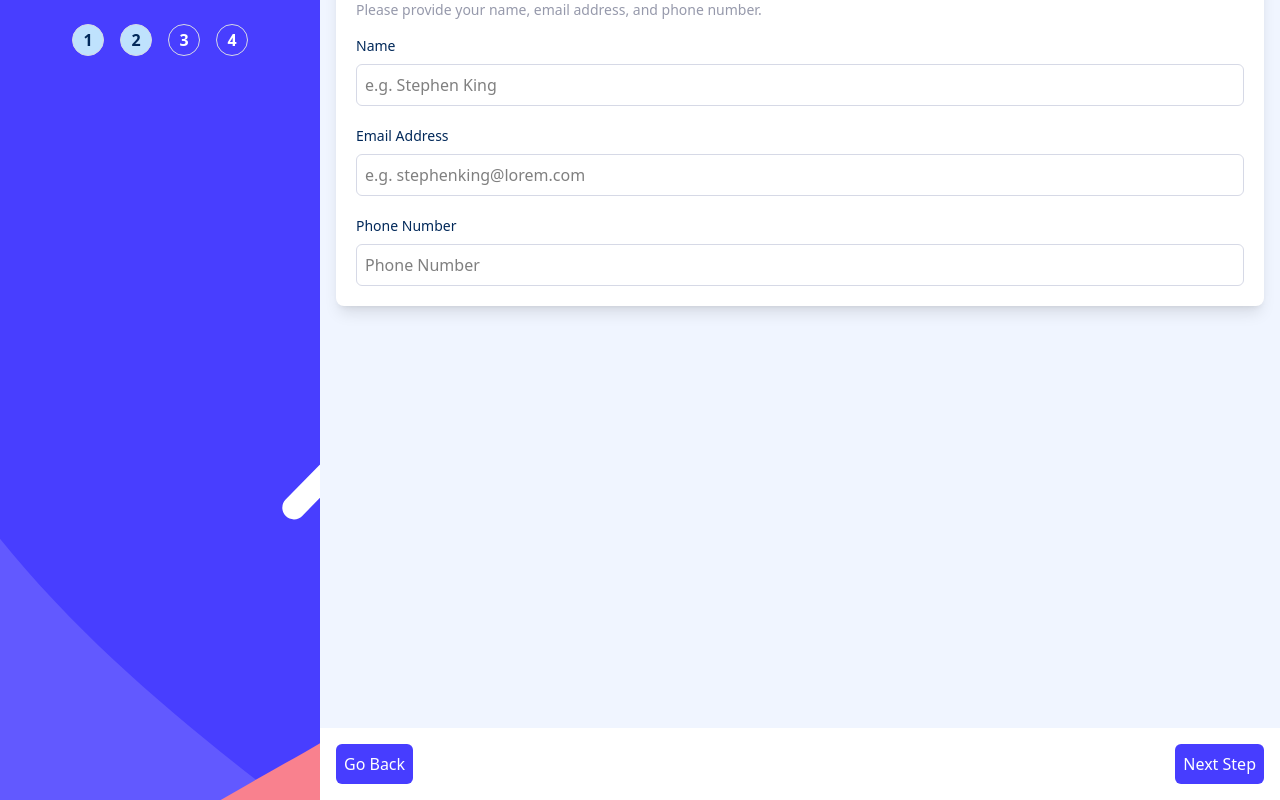
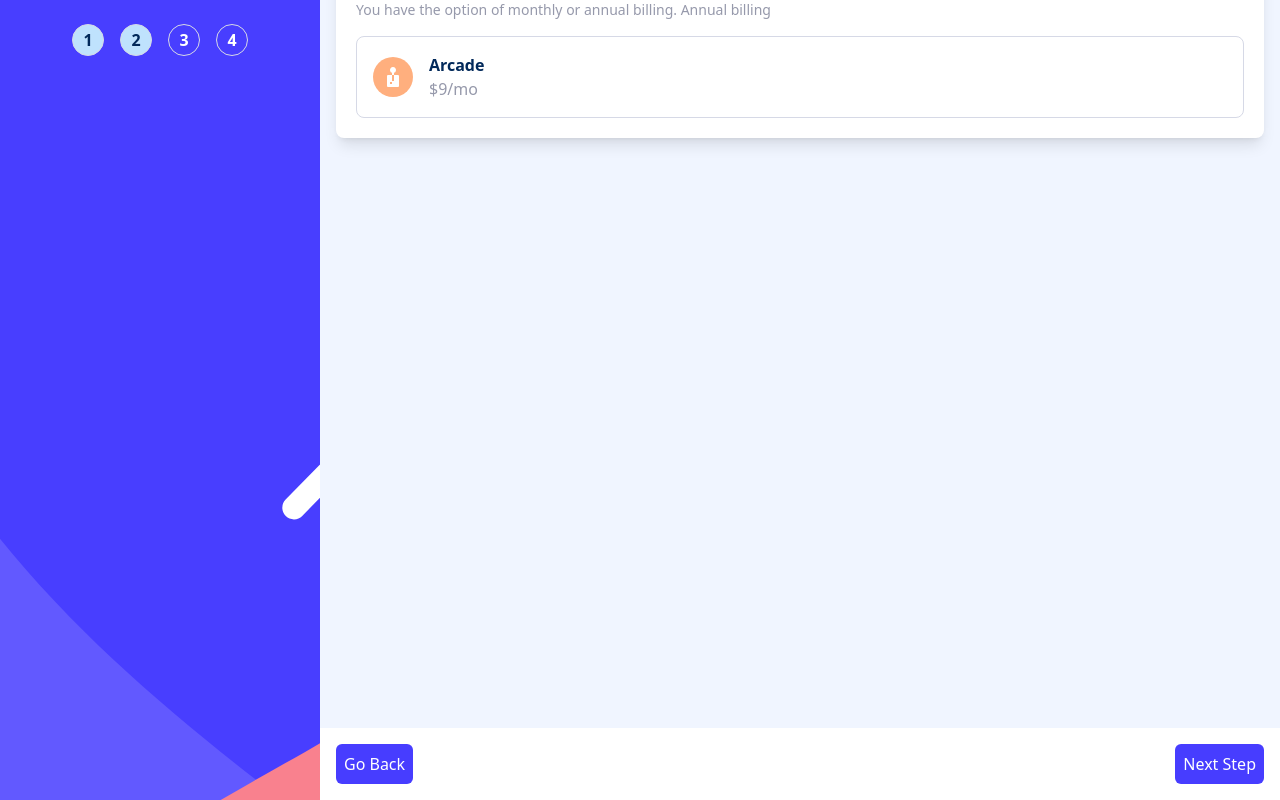
Before and after one commit to Biolater/Multi-Step-Form, a React (Vite) app: page / in a window 1280 px wide. Both pictures are taken after a click on the button "Next Step". Built offline with nearby package versions, Linux system fonts and the light colour scheme.

Commit message:
feat: implement multi-step form with context and steps for user input

```diff
--- /dev/null
+++ b/src/components/MultiStepForm/FormContext.tsx
@@ -0,0 +1,108 @@
+import { createContext, useContext, useState } from "react";
+
+interface FormContextType {
+  currentStep: number;
+  setCurrentStep: (step: number) => void;
+  name: string;
+  handleSetName: (name: string) => void;
+  email: string;
+  handleSetEmail: (email: string) => void;
+  phoneNumber: string;
+  handleSetPhoneNumber: (phoneNumber: string) => void;
+  plan: "Arcade" | "Advanced" | "Pro";
+  handleSetPlan: (plan: "Arcade" | "Advanced" | "Pro") => void;
+  billingPeriod: "monthly" | "yearly";
+  handleSetBillingPeriod: (period: "monthly" | "yearly") => void;
+  addons: {
+    onlineService: boolean;
+    largerStorage: boolean;
+    customizableProfile: boolean;
+
+    total: number;
+  };
+  handleSetAddons: (addons: {
+    onlineService: boolean;
+    largerStorage: boolean;
+    customizableProfile: boolean;
+    total: number;
+  }) => void;
+}
+
+const FormContext = createContext<FormContextType | null>(null);
+
+export const FormProvider = ({ children }: { children: React.ReactNode }) => {
+  const [currentStep, setCurrentStep] = useState(1);
+  const [name, setName] = useState("");
+  const [email, setEmail] = useState("");
+  const [phoneNumber, setPhoneNumber] = useState("");
+  const [plan, setPlan] = useState<"Arcade" | "Advanced" | "Pro">("Arcade");
+  const [billingPeriod, setBillingPeriod] = useState<"monthly" | "yearly">(
+    "monthly"
+  );
+  const [addons, setAddons] = useState({
+    onlineService: false,
+    largerStorage: false,
+    customizableProfile: false,
+    total: 0,
+  });
+
+  const handleSetPlan = (plan: "Arcade" | "Advanced" | "Pro") => {
+    setPlan(plan);
+  };
+
+  const handleSetBillingPeriod = (period: "monthly" | "yearly") => {
+    setBillingPeriod(period);
+  };
+
+  const handleSetName = (name: string) => {
+    setName(name);
+  };
+
+  const handleSetEmail = (email: string) => {
+    setEmail(email);
+  };
+
+  const handleSetPhoneNumber = (phoneNumber: string) => {
+    setPhoneNumber(phoneNumber);
+  };
+
+  const handleSetAddons = (addons: {
+    onlineService: boolean;
+    largerStorage: boolean;
+    customizableProfile: boolean;
+    total: number;
+  }) => {
+    setAddons(addons);
+  };
+
+  return (
+    <FormContext.Provider
+      value={{
+        currentStep,
+        setCurrentStep,
+        name,
+        handleSetName,
+        email,
+        handleSetEmail,
+        phoneNumber,
+        handleSetPhoneNumber,
+        plan,
+        handleSetPlan,
+        billingPeriod,
+        handleSetBillingPeriod,
+        addons,
+        handleSetAddons,
+      }}
+    >
+      {children}
+    </FormContext.Provider>
+  );
+};
+
+export const useFormContext = () => {
+  const context = useContext(FormContext);
+  if (!context) {
+    throw new Error("useFormContext must be used within a FormProvider");
+  }
+  return context;
+};
--- a/src/components/MultiStepForm/MultiStepFormContent.tsx
+++ b/src/components/MultiStepForm/MultiStepFormContent.tsx
@@ -1,3 +1,6 @@
+import Step1 from "./Steps/Step1";
+import Step2 from "./Steps/Step2";
+
 interface MultiStepFormContentProps {
   currentStep: number;
   handleGoBack: () => void;
@@ -13,64 +16,8 @@
   const showNextButton = currentStep < 4;
   return (
     <div className="flex flex-col basis-3/4">
-      <div className="p-4 flex-1 relative">
-        <div className="shadow-lg -mt-18 p-5 bg-white rounded-lg flex flex-col gap-4">
-          <div className="flex flex-col gap-2">
-            <h3 className="text-xl font-bold text-primary-marine-blue">
-              Personal info
-            </h3>
-            <p className="text-neutral-cool-gray text-sm">
-              Please provide your name, email address, and phone number.
-            </p>
-          </div>
-          <form action="">
-            <div className="flex flex-col gap-5">
-              <div className="flex flex-col gap-2">
-                <label
-                  className="text-sm text-primary-marine-blue"
-                  htmlFor="name"
-                >
-                  Name
-                </label>
-                <input
-                  className="border border-neutral-light-gray rounded-md p-2 focus:outline-none focus:ring-2 focus:ring-primary-purplish-blue transition-all duration-300"
-                  name="name"
-                  type="text"
-                  placeholder="e.g. Stephen King"
-                />
-              </div>
-              <div className="flex flex-col gap-2">
-                <label
-                  className="text-sm text-primary-marine-blue"
-                  htmlFor="email"
-                >
-                  Email Address
-                </label>
-                <input
-                  className="border border-neutral-light-gray rounded-md p-2 focus:outline-none focus:ring-2 focus:ring-primary-purplish-blue transition-all duration-300"
-                  name="email"
-                  type="text"
-                  placeholder="e.g. stephenking@lorem.com"
-                />
-              </div>
-              <div className="flex flex-col gap-2">
-                <label
-                  className="text-sm text-primary-marine-blue"
-                  htmlFor="phone"
-                >
-                  Phone Number
-                </label>
-                <input
-                  className="border border-neutral-light-gray rounded-md p-2 focus:outline-none focus:ring-2 focus:ring-primary-purplish-blue transition-all duration-300"
-                  name="phone"
-                  type="text"
-                  placeholder="Phone Number"
-                />
-              </div>
-            </div>
-          </form>
-        </div>
-      </div>
+      {currentStep === 1 && <Step1 />}
+      {currentStep === 2 && <Step2 />}
       <div className="bg-white p-4 mt-auto flex">
         {showGoBackButton && (
           <button
--- /dev/null
+++ b/src/components/MultiStepForm/PlanOptionItem.tsx
@@ -0,0 +1,29 @@
+import { FC } from "react";
+
+interface PlanOptionItemProps {
+  title: string;
+  price: string;
+  isSelected: boolean;
+  icon: string;
+}
+
+const PlanOptionItem: FC<PlanOptionItemProps> = ({
+  title,
+  price,
+  isSelected,
+  icon,
+}) => {
+  return (
+    <div className="p-4 cursor-pointer border border-neutral-light-gray flex items-center gap-4 rounded-lg">
+      <div className="size-10 flex items-center justify-center">
+        <img className="size-full" src={icon} alt={title} />
+      </div>
+      <div className="flex flex-col">
+        <h3 className="text-primary-marine-blue font-bold">{title}</h3>
+        <p className="text-neutral-cool-gray">{price}</p>
+      </div>
+    </div>
+  );
+};
+
+export default PlanOptionItem;
--- /dev/null
+++ b/src/components/MultiStepForm/Steps/Step1.tsx
@@ -0,0 +1,64 @@
+const Step1 = () => {
+  return (
+    <div className="p-4 flex-1 relative">
+      <div className="shadow-lg -mt-18 p-5 bg-white rounded-lg flex flex-col gap-4">
+        <div className="flex flex-col gap-2">
+          <h3 className="text-xl font-bold text-primary-marine-blue">
+            Personal info
+          </h3>
+          <p className="text-neutral-cool-gray text-sm">
+            Please provide your name, email address, and phone number.
+          </p>
+        </div>
+        <form action="">
+          <div className="flex flex-col gap-5">
+            <div className="flex flex-col gap-2">
+              <label
+                className="text-sm text-primary-marine-blue"
+                htmlFor="name"
+              >
+                Name
+              </label>
+              <input
+                className="border border-neutral-light-gray rounded-md p-2 focus:outline-none focus:ring-2 focus:ring-primary-purplish-blue transition-all duration-300"
+                name="name"
+                type="text"
+                placeholder="e.g. Stephen King"
+              />
+            </div>
+            <div className="flex flex-col gap-2">
+              <label
+                className="text-sm text-primary-marine-blue"
+                htmlFor="email"
+              >
+                Email Address
+              </label>
+              <input
+                className="border border-neutral-light-gray rounded-md p-2 focus:outline-none focus:ring-2 focus:ring-primary-purplish-blue transition-all duration-300"
+                name="email"
+                type="text"
+                placeholder="e.g. stephenking@lorem.com"
+              />
+            </div>
+            <div className="flex flex-col gap-2">
+              <label
+                className="text-sm text-primary-marine-blue"
+                htmlFor="phone"
+              >
+                Phone Number
+              </label>
+              <input
+                className="border border-neutral-light-gray rounded-md p-2 focus:outline-none focus:ring-2 focus:ring-primary-purplish-blue transition-all duration-300"
+                name="phone"
+                type="text"
+                placeholder="Phone Number"
+              />
+            </div>
+          </div>
+        </form>
+      </div>
+    </div>
+  );
+};
+
+export default Step1;
--- /dev/null
+++ b/src/components/MultiStepForm/Steps/Step2.tsx
@@ -0,0 +1,40 @@
+import ArcadeIcon from "../../../assets/images/icon-arcade.svg";
+import PlanOptionItem from "../PlanOptionItem";
+
+const OPTIONS = [
+  {
+    title: "Arcade",
+    price: "$9/mo",
+    icon: ArcadeIcon,
+  },
+];
+
+const Step2 = () => {
+  return (
+    <div className="p-4 flex-1 relative">
+      <div className="shadow-lg -mt-18 p-5 bg-white rounded-lg flex flex-col gap-4">
+        <div className="flex flex-col gap-2">
+          <h3 className="text-xl font-bold text-primary-marine-blue">
+            Select your plan
+          </h3>
+          <p className="text-neutral-cool-gray text-sm">
+            You have the option of monthly or annual billing. Annual billing
+          </p>
+        </div>
+        <div className="flex flex-col gap-4">
+          {OPTIONS.map((option) => (
+            <PlanOptionItem
+              key={option.title}
+              title={option.title}
+              price={option.price}
+              icon={option.icon}
+              isSelected={false}
+            />
+          ))}
+        </div>
+      </div>
+    </div>
+  );
+};
+
+export default Step2;
--- a/src/components/MultiStepForm/index.tsx
+++ b/src/components/MultiStepForm/index.tsx
@@ -1,6 +1,7 @@
 import { useState } from "react";
 import MultiStepFormImage from "./MultiStepFormImage";
 import MultiStepFormContent from "./MultiStepFormContent";
+import { FormProvider } from "./FormContext";
 
 const MultiStepForm = () => {
   const [currentStep, setCurrentStep] = useState(1);
@@ -16,11 +17,13 @@
   return (
     <div className="flex flex-col md:flex-row w-full h-screen">
       <MultiStepFormImage currentStep={currentStep} />
-      <MultiStepFormContent
-        currentStep={currentStep}
-        handleGoBack={handleGoBack}
-        handleNext={handleNext}
-      />
+      <FormProvider>
+        <MultiStepFormContent
+          currentStep={currentStep}
+          handleGoBack={handleGoBack}
+          handleNext={handleNext}
+        />
+      </FormProvider>
     </div>
   );
 };
```
